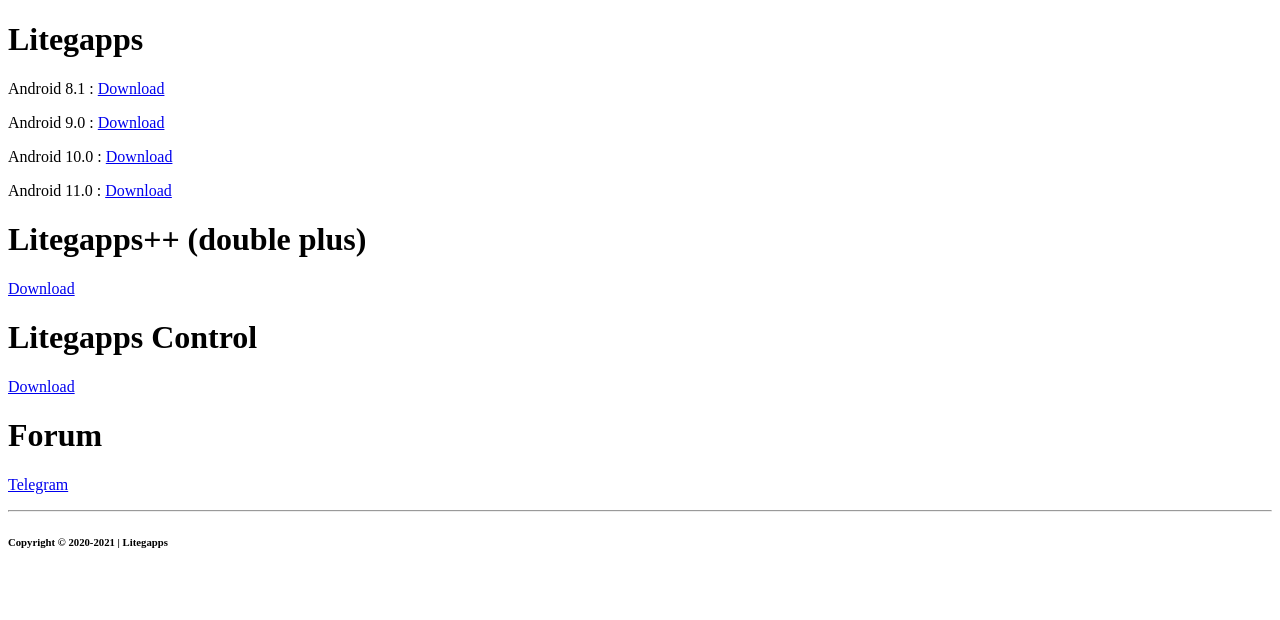
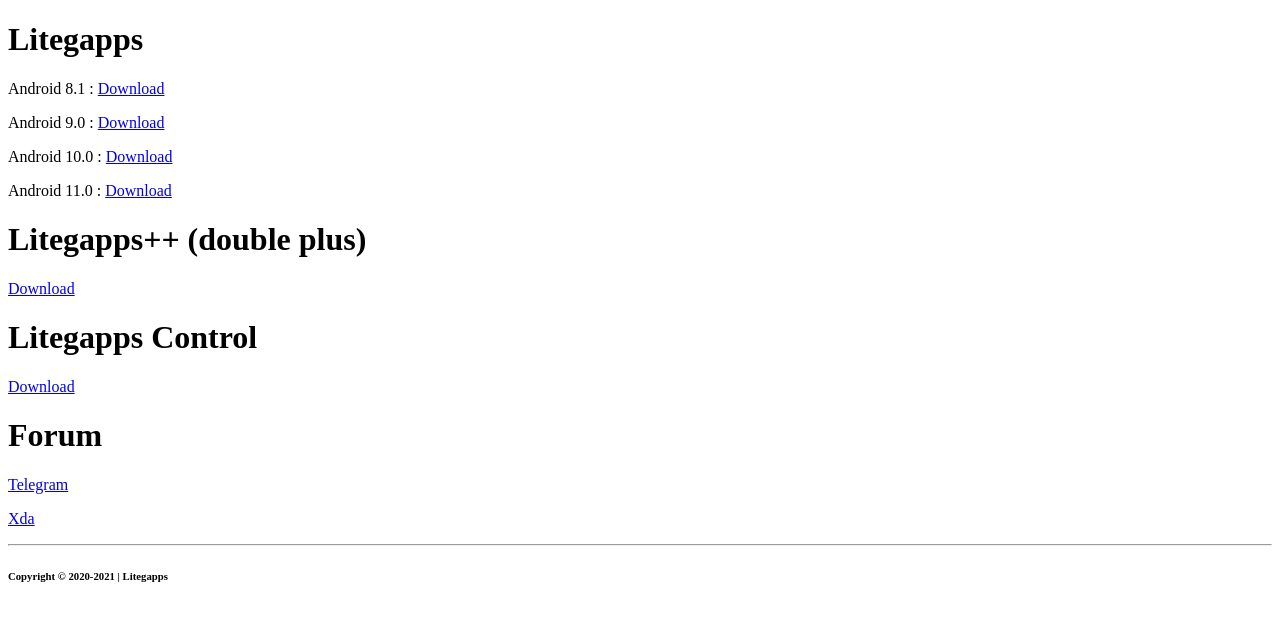
Before and after one commit to litegapps/litegapps-old, a plain HTML site: page index.html in a window 1280 px wide. Drawn offline with Linux system fonts and the light colour scheme.

Commit message:
add xda forum

```diff
--- a/index.html
+++ b/index.html
@@ -34,6 +34,9 @@
         <p>
           <a href="https://t.me/litegapps">Telegram</a>
         </p>
+        <p>
+          <a href="https://forum.xda-developers.com/t/litegapps-systemless.4146013/">Xda</a>
+        </p>
         <hr>
         <footer>
       	<h6>Copyright © 2020-2021 | Litegapps</h6>
```
